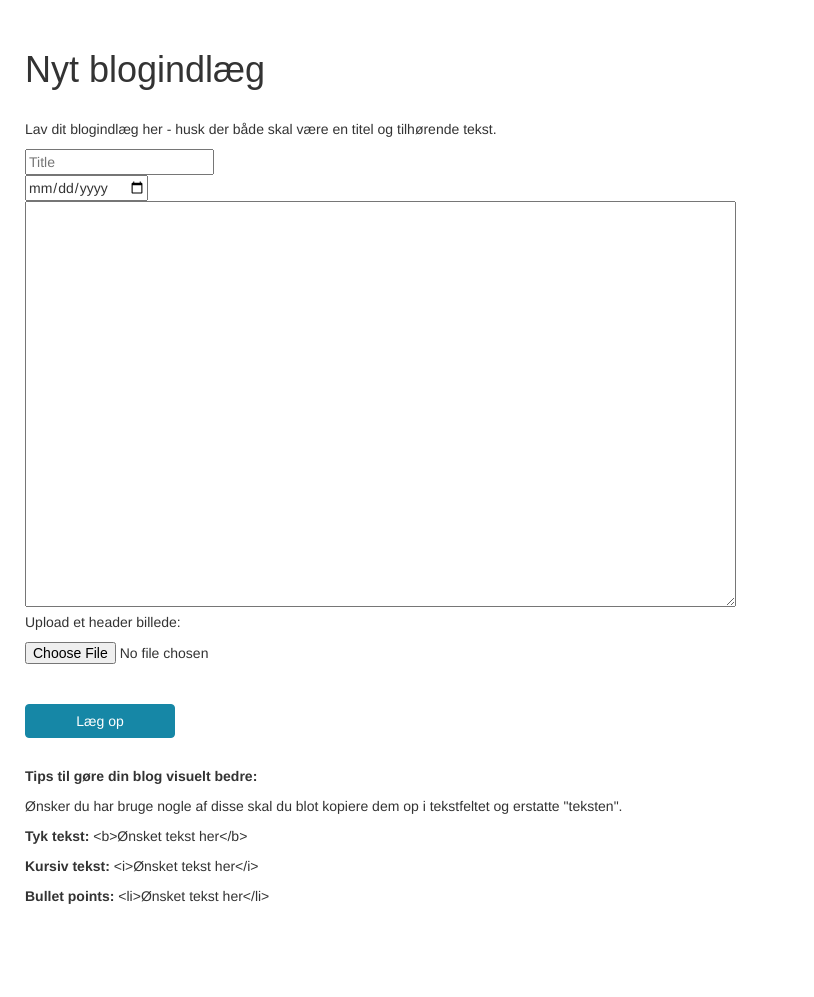
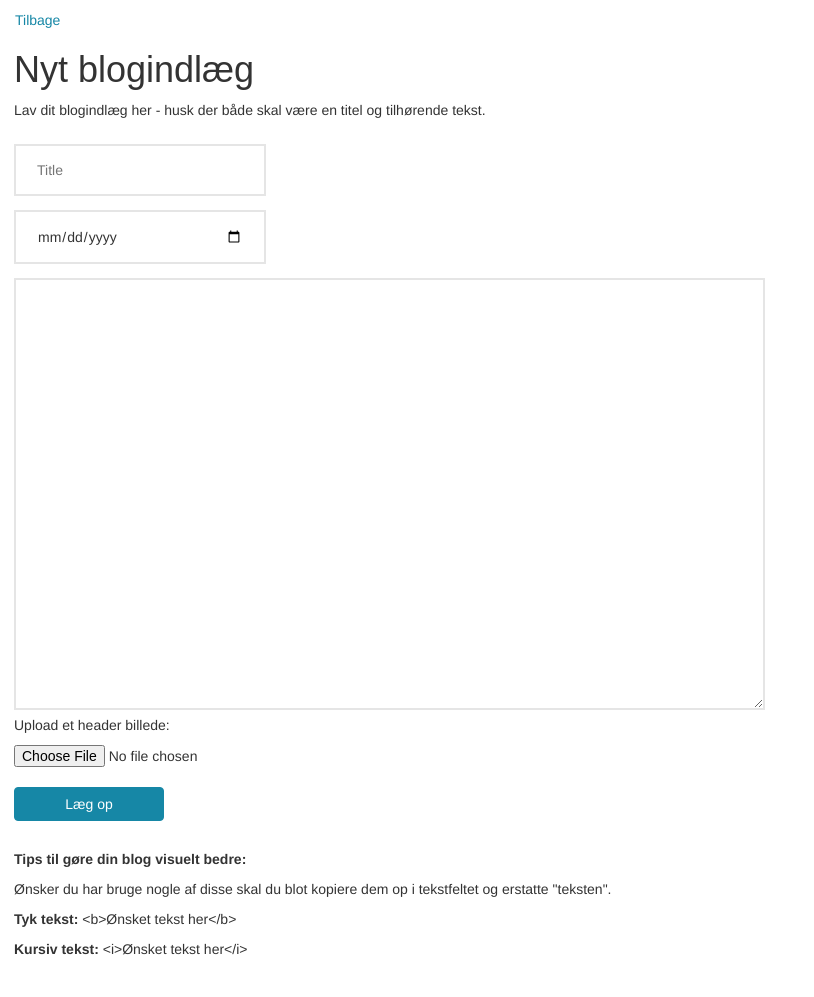
Before and after one commit to nadiaaamand/Tankevirk, a PHP site: page /blogform.php in a window 1280 px wide. Shown: the whole page, without its empty margins (0-814 px from the left). Before the commit the page ends 904 px from the top, so only its background shows below. Run offline with PHP 8.4, Linux system fonts and the light colour scheme; the visitor is signed in with stand-in values (Sample User, id 1); some libraries are stand-ins or nearby versions.

Commit message:
Form design

```diff
--- a/blogform.php
+++ b/blogform.php
@@ -60,19 +60,20 @@ $( ".selector" ).datepicker( "option", "dateFormat", "yy-mm-dd" );
 		} else {
 	?>
 		  <!-- Page Heading -->
-			<div class="row">
-            <div class="col-lg-12">
-            <h1 class="page-header">Nyt blogindlæg</h1>
+		<a href="administration.php">Tilbage</a>
+           	<div class="row">
+            <div class="col-lg-12 blogform">
+            <h1 class="less">Nyt blogindlæg</h1>
            <p>Lav dit blogindlæg her - husk der både skal være en titel og tilhørende tekst.</p>
 
-			<form id='blogform' action='form.php' enctype="multipart/form-data" method='POST' >
-			<input type='text' name='title' placeholder='Title' required><br>
-			<input id='datepicker' class="selector" type='date' name='date' placeholder='Dato'><br>
-			<textarea type='text' cols="85" rows="20" name="text" required></textarea><br>
+			<form action='form.php' enctype="multipart/form-data" method='POST' >
+			<input class="blogbg" type='text' name='title' placeholder='Title' required><br>
+			<input id='datepicker' class="selector blogbg" type='date' name='date' placeholder='Dato'><br>
+			<textarea class="blogbg" type='text' cols="85" rows="20" name="text" required></textarea><br>
    			<p>Upload et header billede:</p>
     		<input type='file' name='fileToUpload'>
 
-							<br><br>
+							<br>
 
 			<button class="btn btn-default" type='submit'>Læg op</button>
 			</form>
@@ -81,7 +82,6 @@ $( ".selector" ).datepicker( "option", "dateFormat", "yy-mm-dd" );
 			<!-- Found out how to display html code on website here: http://stackoverflow.com/questions/2820453/display-html-code-in-html-->
 			<p><b>Tyk tekst:</b> &lt;b&gt;Ønsket tekst her&lt;/b&gt;</p>
 			<p><b>Kursiv tekst:</b> &lt;i&gt;Ønsket tekst her&lt;/i&gt;</p>
-			<p><b>Bullet points:</b> &lt;li&gt;Ønsket tekst her&lt;/li&gt;</p>
 
 				</div>
 			</div>
--- a/css/style.css
+++ b/css/style.css
@@ -362,6 +362,47 @@ a:hover {
 	text-decoration: none;
 }
 
+/*------------------------Form style--------------------------*/
+.form {
+	text-align:center;
+	margin-top: 30px;
+
+}
+
+.bg {
+	border: 15px solid #e5e5e5;
+	padding-top: 1em;
+	padding-bottom: 1em;
+	padding-right: 3em;
+	padding-left: 3em;
+	font-size: 12px;
+}
+
+.submit {
+	margin-top: 20px;
+	min-width: 230px;
+	}
+.blogform {
+	text-align: left;
+	padding-bottom: 2em;
+	padding-left: 1em;
+}
+
+.blogbg {
+	border: 2px solid #e5e5e5;
+	min-width: 18em;
+	padding-top: 1em;
+	padding-left: 1.5em;
+	padding-right: 1.5em;
+	padding-bottom: 1em;
+	margin-top: 1em;
+
+}
+.button {
+	margin-top: 20px;
+
+}
+
 /*------------------------Footer style--------------------------*/
 .footer {
 	background-color: #222;
```
Also changed, not shown: signup.php (+7 -7 lines), updateblog.php (+8 -8 lines), updatepage.php (+7 -8 lines), userpage.php (+5 -5 lines).
